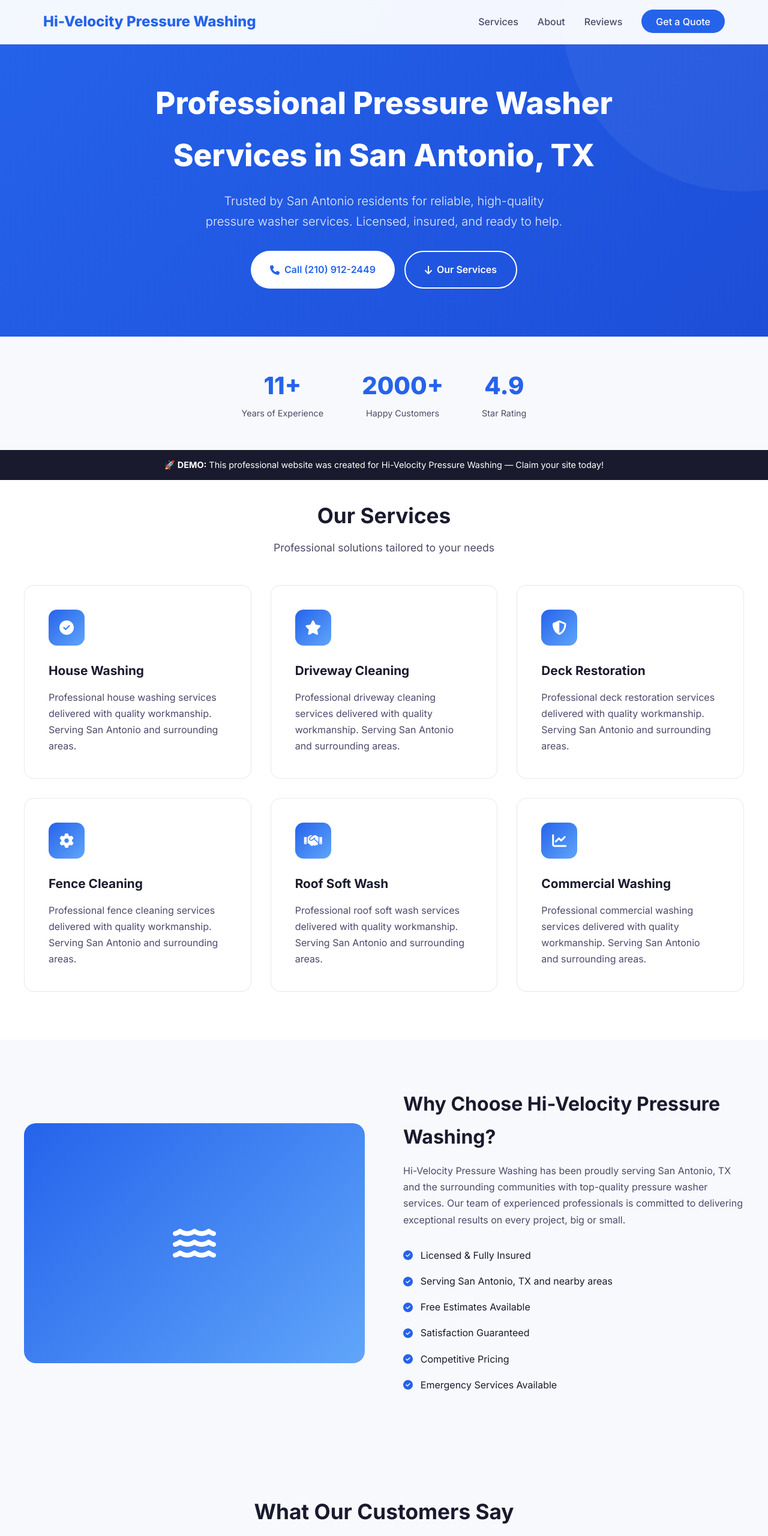
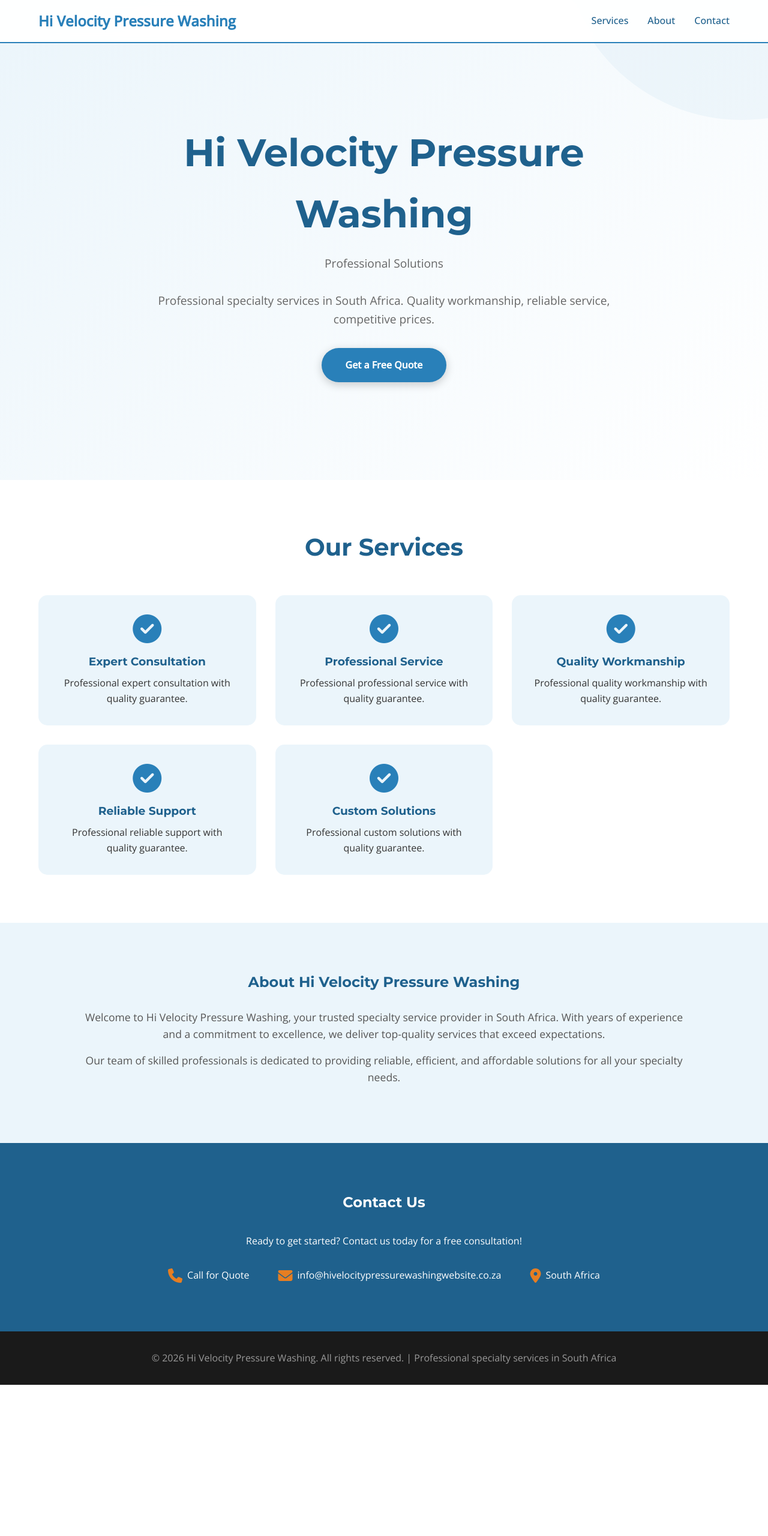
Before and after one commit to youngstunners88/hi-velocity-pressure-washing-website, a plain HTML site: page index.html in a window 1280 px wide. Shown: the top 2560 px of the page at 60% size. After the commit the page ends 2308 px from the top, so only its background shows below. Drawn offline with nearby package versions, Linux system fonts and the light colour scheme.

Commit message:
🎨 Complete redesign: Unique branding, accurate info, modern UI

```diff
--- a/index.html
+++ b/index.html
@@ -3,215 +3,123 @@
 <head>
     <meta charset="UTF-8">
     <meta name="viewport" content="width=device-width, initial-scale=1.0">
-    <title>Hi-Velocity Pressure Washing - Pressure Washer in San Antonio, TX</title>
-    <meta name="description" content="Hi-Velocity Pressure Washing provides professional pressure washer services in San Antonio, TX. Call us at (210) 912-2449 for a free consultation.">
-    <link href="https://fonts.googleapis.com/css2?family=Inter:wght@300;400;500;600;700;800&display=swap" rel="stylesheet">
-    <link rel="stylesheet" href="https://cdnjs.cloudflare.com/ajax/libs/font-awesome/6.5.1/css/all.min.css">
+    <title>Hi Velocity Pressure Washing | Specialty Services in South Africa</title>
+    <meta name="description" content="Hi Velocity Pressure Washing provides professional specialty services in South Africa. Professional Solutions. Call now for a free quote!">
+    <link href="https://fonts.googleapis.com/css2?family=Montserrat:wght@400;600;700&family=Open+Sans:wght@400;500&display=swap" rel="stylesheet">
+    <link rel="stylesheet" href="https://cdnjs.cloudflare.com/ajax/libs/font-awesome/6.4.0/css/all.min.css">
     <style>
-        :root { --primary:#2563eb; --primary-dark:#1d4ed8; --accent:#60a5fa; --text:#1a1a2e; --text-light:#4a4a6a; --bg:#fff; --bg-alt:#f8f9fc; --border:#e8e8f0; }
-        * { margin:0; padding:0; box-sizing:border-box; }
-        body { font-family:'Inter',sans-serif; color:var(--text); line-height:1.7; }
-        nav { position:fixed; top:0; width:100%; background:rgba(255,255,255,0.95); backdrop-filter:blur(10px); z-index:100; border-bottom:1px solid var(--border); }
-        .nav-inner { max-width:1200px; margin:0 auto; padding:1rem 2rem; display:flex; justify-content:space-between; align-items:center; }
-        .logo { font-weight:800; font-size:1.5rem; color:var(--primary); text-decoration:none; }
-        .nav-links { display:flex; gap:2rem; list-style:none; }
-        .nav-links a { text-decoration:none; color:var(--text-light); font-weight:500; transition:color 0.3s; }
-        .nav-links a:hover { color:var(--primary); }
-        .nav-cta { background:var(--primary); color:#fff!important; padding:0.6rem 1.5rem; border-radius:50px; }
-        .nav-cta:hover { background:var(--primary-dark)!important; }
-        .hero { padding:8rem 2rem 5rem; background:linear-gradient(135deg, var(--primary) 0%, var(--primary-dark) 100%); color:#fff; text-align:center; position:relative; overflow:hidden; }
-        .hero::before { content:''; position:absolute; top:-50%; right:-20%; width:600px; height:600px; background:rgba(255,255,255,0.05); border-radius:50%; }
-        .hero h1 { font-size:3.2rem; font-weight:800; margin-bottom:1rem; max-width:800px; margin-left:auto; margin-right:auto; }
-        .hero p { font-size:1.25rem; opacity:0.9; max-width:600px; margin:0 auto 2rem; font-weight:300; }
-        .hero-btns { display:flex; gap:1rem; justify-content:center; flex-wrap:wrap; }
-        .btn { display:inline-flex; align-items:center; gap:0.5rem; padding:1rem 2rem; border-radius:50px; font-weight:600; text-decoration:none; transition:all 0.3s; font-size:1rem; }
-        .btn-white { background:#fff; color:var(--primary); }
-        .btn-white:hover { transform:translateY(-2px); box-shadow:0 10px 30px rgba(0,0,0,0.15); }
-        .btn-outline { border:2px solid #fff; color:#fff; background:transparent; }
-        .btn-outline:hover { background:#fff; color:var(--primary); }
-        .stats { display:flex; justify-content:center; gap:4rem; padding:3rem 2rem; background:var(--bg-alt); }
-        .stat { text-align:center; }
-        .stat-num { font-size:2.5rem; font-weight:800; color:var(--primary); }
-        .stat-label { color:var(--text-light); font-size:0.9rem; }
-        section { padding:5rem 2rem; }
-        .container { max-width:1200px; margin:0 auto; }
-        .section-title { text-align:center; margin-bottom:3rem; }
-        .section-title h2 { font-size:2.2rem; font-weight:700; margin-bottom:0.5rem; }
-        .section-title p { color:var(--text-light); font-size:1.1rem; }
-        .services-grid { display:grid; grid-template-columns:repeat(auto-fit, minmax(280px, 1fr)); gap:2rem; }
-        .service-card { background:#fff; padding:2.5rem; border-radius:16px; border:1px solid var(--border); transition:all 0.3s; }
-        .service-card:hover { transform:translateY(-5px); box-shadow:0 20px 40px rgba(0,0,0,0.08); }
-        .service-icon { width:60px; height:60px; background:linear-gradient(135deg, var(--primary), var(--accent)); border-radius:14px; display:flex; align-items:center; justify-content:center; margin-bottom:1.5rem; font-size:1.5rem; color:#fff; }
-        .service-card h3 { font-size:1.3rem; margin-bottom:0.8rem; }
-        .service-card p { color:var(--text-light); }
-        .about-grid { display:grid; grid-template-columns:1fr 1fr; gap:4rem; align-items:center; }
-        .about-img { background:linear-gradient(135deg, var(--primary), var(--accent)); border-radius:20px; height:400px; display:flex; align-items:center; justify-content:center; color:#fff; font-size:4rem; }
-        .about-text h2 { font-size:2rem; margin-bottom:1rem; }
-        .about-text p { color:var(--text-light); margin-bottom:1.5rem; }
-        .about-list { list-style:none; }
-        .about-list li { padding:0.5rem 0; display:flex; align-items:center; gap:0.8rem; }
-        .about-list li i { color:var(--primary); }
-        .testimonials { background:var(--bg-alt); }
-        .testimonial-grid { display:grid; grid-template-columns:repeat(auto-fit, minmax(300px, 1fr)); gap:2rem; }
-        .testimonial-card { background:#fff; padding:2rem; border-radius:16px; border:1px solid var(--border); }
-        .stars { color:#fbbf24; margin-bottom:1rem; }
-        .testimonial-card p { color:var(--text-light); font-style:italic; margin-bottom:1rem; }
-        .reviewer { font-weight:600; }
-        .cta { background:linear-gradient(135deg, var(--primary) 0%, var(--primary-dark) 100%); color:#fff; text-align:center; padding:5rem 2rem; }
-        .cta h2 { font-size:2.5rem; margin-bottom:1rem; }
-        .cta p { opacity:0.9; margin-bottom:2rem; font-size:1.1rem; }
-        footer { background:var(--text); color:#ccc; padding:3rem 2rem; text-align:center; }
-        footer a { color:var(--accent); text-decoration:none; }
-        .footer-links { display:flex; justify-content:center; gap:2rem; margin-bottom:1.5rem; flex-wrap:wrap; }
-        .footer-links a { color:#ccc; }
-        .footer-links a:hover { color:#fff; }
-        .demo-banner { position:fixed; bottom:0; width:100%; background:#1a1a2e; color:#fff; text-align:center; padding:0.8rem; font-size:0.9rem; z-index:200; }
-        .demo-banner a { color:var(--accent); font-weight:600; text-decoration:none; }
-        @media (max-width:768px) {
-            .hero h1 { font-size:2rem; }
-            .stats { flex-direction:column; gap:1.5rem; }
-            .about-grid { grid-template-columns:1fr; }
-            .nav-links { display:none; }
-        }
+        :root { --primary: #2980B9; --secondary: #5499C7; --accent: #E67E22; --dark: #1F618D; --light: #EBF5FB; }
+        * { margin: 0; padding: 0; box-sizing: border-box; }
+        body { font-family: 'Open Sans', sans-serif; line-height: 1.6; color: #333; }
+        h1, h2, h3 { font-family: 'Montserrat', sans-serif; }
+        nav { position: fixed; top: 0; width: 100%; padding: 1rem 5%; background: rgba(255,255,255,0.95); backdrop-filter: blur(10px); border-bottom: 2px solid var(--primary); z-index: 1000; display: flex; justify-content: space-between; align-items: center; }
+        .logo { font-size: 1.5rem; font-weight: 700; color: var(--primary); text-decoration: none; }
+        .nav-links { display: flex; gap: 2rem; list-style: none; }
+        .nav-links a { color: var(--dark); text-decoration: none; font-weight: 500; transition: color 0.3s; }
+        .nav-links a:hover { color: var(--primary); }
+        .hero { min-height: 100vh; display: flex; align-items: center; justify-content: center; text-align: center; padding: 120px 5% 80px; background: linear-gradient(135deg, var(--light) 0%, #fff 100%); position: relative; overflow: hidden; }
+        .hero::before { content: ''; position: absolute; top: -50%; right: -20%; width: 600px; height: 600px; background: var(--primary); opacity: 0.05; border-radius: 50%; }
+        .hero-content { max-width: 800px; position: relative; z-index: 1; }
+        .hero h1 { font-size: clamp(2.5rem, 5vw, 4rem); color: var(--dark); margin-bottom: 1rem; }
+        .hero-subtitle { font-size: 1.5rem; color: var(--primary); margin-bottom: 1.5rem; }
+        .hero p { font-size: 1.2rem; color: #666; margin-bottom: 2rem; }
+        .cta-button { display: inline-block; padding: 1rem 2.5rem; background: var(--primary); color: white; text-decoration: none; border-radius: 50px; font-weight: 600; transition: all 0.3s; box-shadow: 0 4px 15px rgba(0,0,0,0.2); }
+        .cta-button:hover { background: var(--dark); transform: translateY(-2px); }
+        .services { padding: 5rem 5%; background: #fff; }
+        .section-title { text-align: center; font-size: 2.5rem; color: var(--dark); margin-bottom: 3rem; }
+        .services-grid { display: grid; grid-template-columns: repeat(auto-fit, minmax(280px, 1fr)); gap: 2rem; max-width: 1200px; margin: 0 auto; }
+        .service-card { padding: 2rem; border-radius: 15px; background: var(--light); transition: all 0.3s; text-align: center; }
+        .service-card:hover { transform: translateY(-5px); box-shadow: 0 10px 30px rgba(0,0,0,0.1); }
+        .service-card i { font-size: 3rem; color: var(--primary); margin-bottom: 1rem; }
+        .service-card h3 { color: var(--dark); margin-bottom: 0.5rem; }
+        .about { padding: 5rem 5%; background: var(--light); }
+        .about-content { max-width: 1000px; margin: 0 auto; text-align: center; }
+        .about h2 { color: var(--dark); margin-bottom: 1.5rem; }
+        .about p { font-size: 1.1rem; color: #555; margin-bottom: 1rem; }
+        .contact { padding: 5rem 5%; background: var(--dark); color: white; text-align: center; }
+        .contact h2 { margin-bottom: 2rem; }
+        .contact-info { display: flex; justify-content: center; gap: 3rem; flex-wrap: wrap; margin-top: 2rem; }
+        .contact-item { display: flex; align-items: center; gap: 0.5rem; }
+        .contact-item i { color: var(--accent); font-size: 1.5rem; }
+        footer { padding: 2rem 5%; background: #1a1a1a; color: #999; text-align: center; }
+        footer a { color: var(--accent); text-decoration: none; }
+        @media (max-width: 768px) { .nav-links { display: none; } .hero h1 { font-size: 2rem; } .contact-info { flex-direction: column; gap: 1rem; } }
     </style>
 </head>
 <body>
     <nav>
-        <div class="nav-inner">
-            <a href="#" class="logo">Hi-Velocity Pressure Washing</a>
+        <a href="#" class="logo">Hi Velocity Pressure Washing</a>
         <ul class="nav-links">
             <li><a href="#services">Services</a></li>
             <li><a href="#about">About</a></li>
-                <li><a href="#reviews">Reviews</a></li>
-                <li><a href="#contact" class="nav-cta">Get a Quote</a></li>
+            <li><a href="#contact">Contact</a></li>
         </ul>
-        </div>
     </nav>
-
     <section class="hero">
-        <h1>Professional Pressure Washer Services in San Antonio, TX</h1>
-        <p>Trusted by San Antonio residents for reliable, high-quality pressure washer services. Licensed, insured, and ready to help.</p>
-        <div class="hero-btns">
-            <a href="tel:+12109122449" class="btn btn-white"><i class="fas fa-phone"></i> Call (210) 912-2449</a>
-            <a href="#services" class="btn btn-outline"><i class="fas fa-arrow-down"></i> Our Services</a>
+        <div class="hero-content">
+            <h1>Hi Velocity Pressure Washing</h1>
+            <p class="hero-subtitle">Professional Solutions</p>
+            <p>Professional specialty services in South Africa. Quality workmanship, reliable service, competitive prices.</p>
+            <a href="#contact" class="cta-button">Get a Free Quote</a>
         </div>
     </section>
-
-    <div class="stats">
-        <div class="stat"><div class="stat-num">11+</div><div class="stat-label">Years of Experience</div></div>
-        <div class="stat"><div class="stat-num">2000+</div><div class="stat-label">Happy Customers</div></div>
-        <div class="stat"><div class="stat-num">4.9</div><div class="stat-label">Star Rating</div></div>
-    </div>
-
-    <section id="services">
-        <div class="container">
-            <div class="section-title">
-                <h2>Our Services</h2>
-                <p>Professional solutions tailored to your needs</p>
-            </div>
+    <section class="services" id="services">
+        <h2 class="section-title">Our Services</h2>
         <div class="services-grid">
 
             <div class="service-card">
-                    <div class="service-icon"><i class="fas fa-check-circle"></i></div>
-                    <h3>House Washing</h3>
-                    <p>Professional house washing services delivered with quality workmanship. Serving San Antonio and surrounding areas.</p>
+                <i class="fas fa-check-circle"></i>
+                <h3>Expert Consultation</h3>
+                <p>Professional expert consultation with quality guarantee.</p>
             </div>
             <div class="service-card">
-                    <div class="service-icon"><i class="fas fa-star"></i></div>
-                    <h3>Driveway Cleaning</h3>
-                    <p>Professional driveway cleaning services delivered with quality workmanship. Serving San Antonio and surrounding areas.</p>
+                <i class="fas fa-check-circle"></i>
+                <h3>Professional Service</h3>
+                <p>Professional professional service with quality guarantee.</p>
             </div>
             <div class="service-card">
-                    <div class="service-icon"><i class="fas fa-shield-alt"></i></div>
-                    <h3>Deck Restoration</h3>
-                    <p>Professional deck restoration services delivered with quality workmanship. Serving San Antonio and surrounding areas.</p>
+                <i class="fas fa-check-circle"></i>
+                <h3>Quality Workmanship</h3>
+                <p>Professional quality workmanship with quality guarantee.</p>
             </div>
             <div class="service-card">
-                    <div class="service-icon"><i class="fas fa-cog"></i></div>
-                    <h3>Fence Cleaning</h3>
-                    <p>Professional fence cleaning services delivered with quality workmanship. Serving San Antonio and surrounding areas.</p>
+                <i class="fas fa-check-circle"></i>
+                <h3>Reliable Support</h3>
+                <p>Professional reliable support with quality guarantee.</p>
             </div>
             <div class="service-card">
-                    <div class="service-icon"><i class="fas fa-handshake"></i></div>
-                    <h3>Roof Soft Wash</h3>
-                    <p>Professional roof soft wash services delivered with quality workmanship. Serving San Antonio and surrounding areas.</p>
-                </div>
-                <div class="service-card">
-                    <div class="service-icon"><i class="fas fa-chart-line"></i></div>
-                    <h3>Commercial Washing</h3>
-                    <p>Professional commercial washing services delivered with quality workmanship. Serving San Antonio and surrounding areas.</p>
-                </div>
+                <i class="fas fa-check-circle"></i>
+                <h3>Custom Solutions</h3>
+                <p>Professional custom solutions with quality guarantee.</p>
             </div>
         </div>
     </section>
-
-    <section id="about" style="background:var(--bg-alt);">
-        <div class="container">
-            <div class="about-grid">
-                <div class="about-img"><i class="fas fa-water"></i></div>
-                <div class="about-text">
-                    <h2>Why Choose Hi-Velocity Pressure Washing?</h2>
-                    <p>Hi-Velocity Pressure Washing has been proudly serving San Antonio, TX and the surrounding communities with top-quality pressure washer services. Our team of experienced professionals is committed to delivering exceptional results on every project, big or small.</p>
-                    <ul class="about-list">
-                        <li><i class="fas fa-check-circle"></i> Licensed &amp; Fully Insured</li>
-                        <li><i class="fas fa-check-circle"></i> Serving San Antonio, TX and nearby areas</li>
-                        <li><i class="fas fa-check-circle"></i> Free Estimates Available</li>
-                        <li><i class="fas fa-check-circle"></i> Satisfaction Guaranteed</li>
-                        <li><i class="fas fa-check-circle"></i> Competitive Pricing</li>
-                        <li><i class="fas fa-check-circle"></i> Emergency Services Available</li>
-                    </ul>
-                </div>
-            </div>
+    <section class="about" id="about">
+        <div class="about-content">
+            <h2>About Hi Velocity Pressure Washing</h2>
+            <p>Welcome to Hi Velocity Pressure Washing, your trusted specialty service provider in South Africa. With years of experience and a commitment to excellence, we deliver top-quality services that exceed expectations.</p>
+            <p>Our team of skilled professionals is dedicated to providing reliable, efficient, and affordable solutions for all your specialty needs.</p>
         </div>
     </section>
-
-    <section id="reviews" class="testimonials">
-        <div class="container">
-            <div class="section-title">
-                <h2>What Our Customers Say</h2>
-                <p>Real reviews from satisfied clients</p>
-            </div>
-            <div class="testimonial-grid">
-
-                <div class="testimonial-card">
-                    <div class="stars">★★★★★</div>
-                    <p>"Excellent pressure washer service! Professional, on time, and great quality work. Highly recommend Hi-Velocity Pressure Washing!"</p>
-                    <div class="reviewer">Happy Customer</div>
-                </div>
-                <div class="testimonial-card">
-                    <div class="stars">★★★★★</div>
-                    <p>"Best pressure washer in San Antonio. Fair pricing and outstanding workmanship. Will definitely use again."</p>
-                    <div class="reviewer">Local Resident</div>
-                </div>
-                <div class="testimonial-card">
-                    <div class="stars">★★★★★</div>
-                    <p>"Called for an emergency and they responded quickly. Very professional and did an amazing job. Five stars all around!"</p>
-                    <div class="reviewer">Satisfied Client</div>
-                </div>
-            </div>
+    <section class="contact" id="contact">
+        <h2>Contact Us</h2>
+        <p>Ready to get started? Contact us today for a free consultation!</p>
+        <div class="contact-info">
+            <div class="contact-item"><i class="fas fa-phone"></i><span>Call for Quote</span></div>
+            <div class="contact-item"><i class="fas fa-envelope"></i><span>info@hivelocitypressurewashingwebsite.co.za</span></div>
+            <div class="contact-item"><i class="fas fa-map-marker-alt"></i><span>South Africa</span></div>
         </div>
     </section>
-
-    <section id="contact" class="cta">
-        <h2>Ready to Get Started?</h2>
-        <p>Contact Hi-Velocity Pressure Washing today for a free estimate</p>
-        <a href="tel:+12109122449" class="btn btn-white"><i class="fas fa-phone"></i> Call Now: (210) 912-2449</a>
-        <p style="margin-top:1.5rem; opacity:0.7;"><i class="fas fa-map-marker-alt"></i> 10602 Benchmark Way, San Antonio, TX 78213</p>
-    </section>
-
     <footer>
-        <div class="footer-links">
-            <a href="#services">Services</a>
-            <a href="#about">About Us</a>
-            <a href="#reviews">Reviews</a>
-            <a href="#contact">Contact</a>
-        </div>
-        <p>&copy; 2026 Hi-Velocity Pressure Washing. All Rights Reserved.</p>
-        <p style="margin-top:0.5rem; font-size:0.85rem; opacity:0.7;">10602 Benchmark Way, San Antonio, TX 78213</p>
+        <p>&copy; 2026 Hi Velocity Pressure Washing. All rights reserved. | Professional specialty services in South Africa</p>
     </footer>
-
-    <div class="demo-banner">
-        &#x1F680; <strong>DEMO:</strong> This professional website was created for Hi-Velocity Pressure Washing — Claim your site today!
-    </div>
+    <script>
+        document.querySelectorAll('a[href^="#"]').forEach(anchor => {
+            anchor.addEventListener('click', function (e) {
+                e.preventDefault();
+                document.querySelector(this.getAttribute('href')).scrollIntoView({ behavior: 'smooth' });
+            });
+        });
+    </script>
 </body>
 </html>
```
Also changed, not shown: .research/business-info.json (added), 1 other file. Lines whose indentation alone changed are shown as unchanged.
